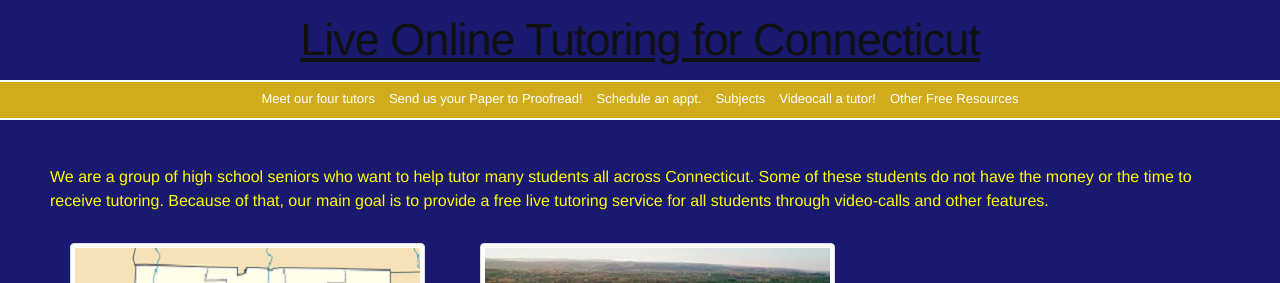
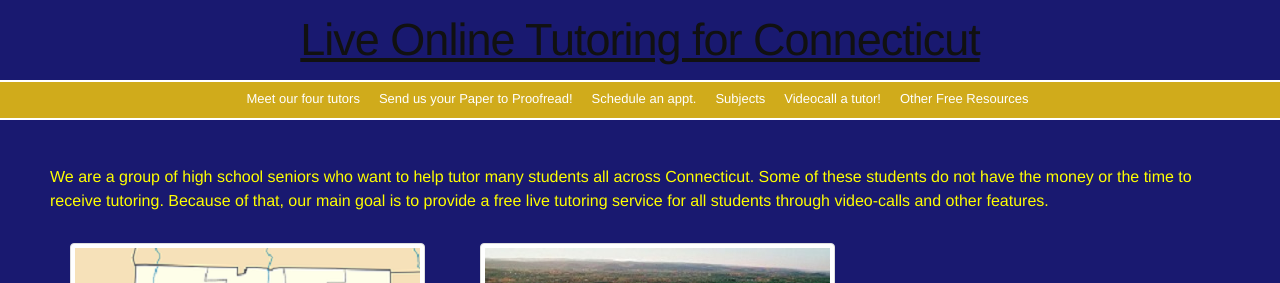
Before and after one commit to pepe454/pepe454.github.io, a Jekyll site: the page built from index.html, in a window 1280 px wide. Shown: the top 283 px of the page. Built offline with Jekyll 4.4.1, drawn with Linux system fonts in a browser that asks for light colours; the list of posts is cut into pages by our own code.

Commit message:
Update _layout.scss

```diff
--- a/_sass/_layout.scss
+++ b/_sass/_layout.scss
@@ -44,7 +44,7 @@
         background-color: #d0ab1b;
         display: inline-block;
         margin-left: 0;
-        margin-right: 0;
+        margin-right: 5px;
         padding: 7px;
         font-size: 13px;
         color: white;
```
